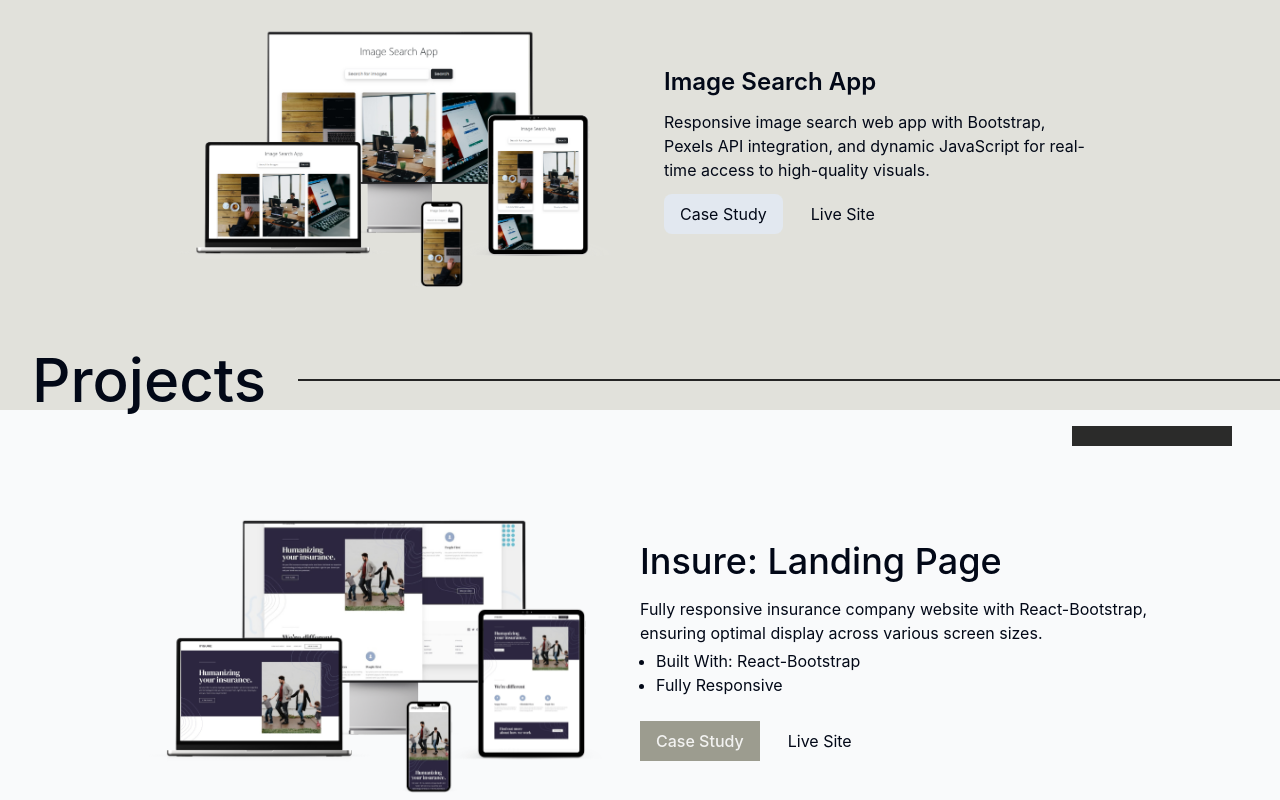
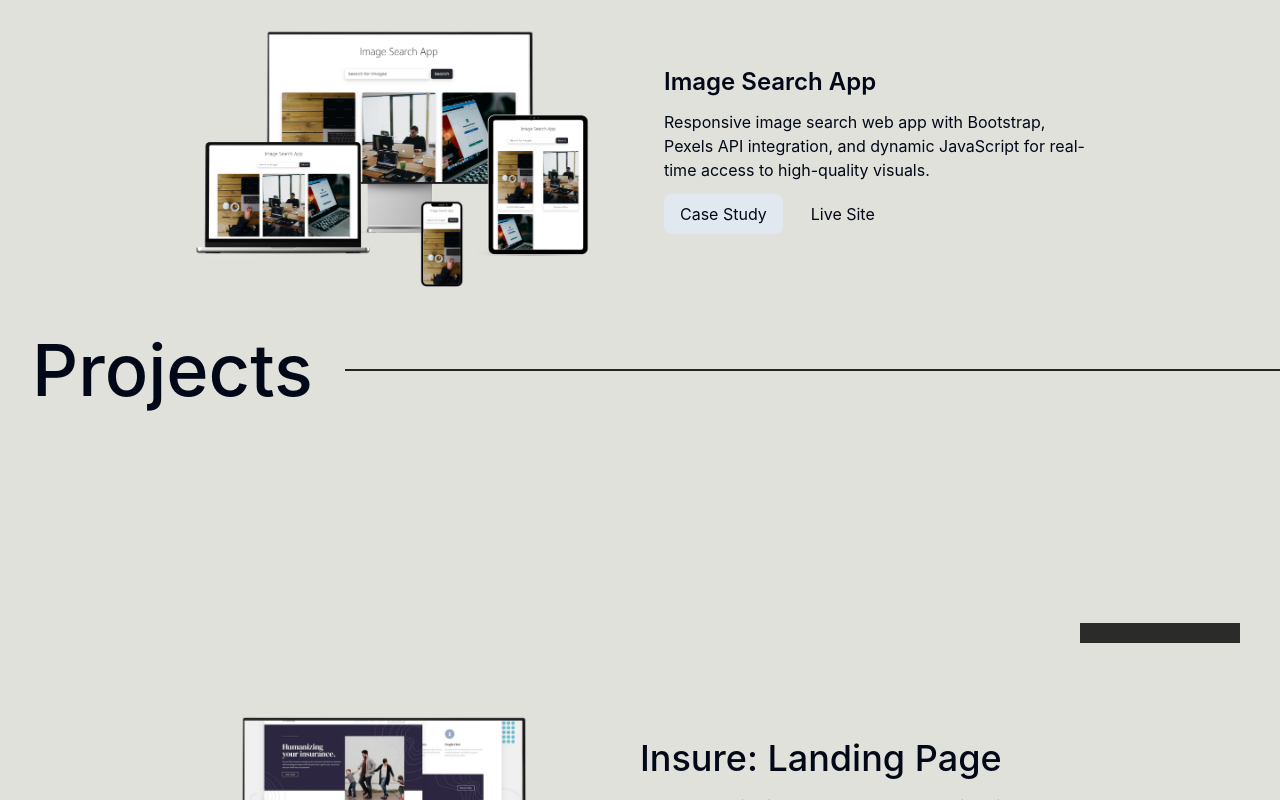
Before and after one commit to Sithu-Aung-Khant/Devfolio_01, a React (Vite) app: page / in a window 1280 px wide. Shown: the part 2000-2800 px from the top of the page. Built offline with nearby package versions, Linux system fonts and the light colour scheme.

Commit message:
Complete Project01

```diff
--- a/src/App.jsx
+++ b/src/App.jsx
@@ -38,8 +38,7 @@ function App() {
       {/* <Qualification /> */}
       <Projects />
       <ProjectsSection />
-      <Project01 />
-      {/* <Footer isDark={isDark} /> */}
+      <Footer isDark={isDark} />
     </div>
   );
 }
--- a/src/components/projects/Project01.jsx
+++ b/src/components/projects/Project01.jsx
@@ -3,28 +3,25 @@ import React from "react";
 const Project01 = () => {
   return (
     <section id="project01">
-      <div className="container mx-auto px-0 md:pt-4 h-dvh bg-gray-50">
+      <div className="container mx-auto px-0 md:pt-4 h-dvh flex flex-col justify-center">
         <div className="flex justify-end">
-          <div className="w-20 h-3 md:w-40 md:h-5 bg-brown03 dark:bg-dim_white mr-12"></div>
+          <div className="w-20 h-3 md:w-40 md:h-5 bg-brown03 dark:bg-dim_white mr-10"></div>
         </div>
         <div className="md:flex items-center mx-auto max-w-screen-lg">
           <div className="md:w-1/2">
             <img className="" src="/insure-landing-page54.png" alt="" />
           </div>
-          <div className="md:w-1/2">
+          <div className="md:w-1/2 pr-4">
             <h1 className="text-4xl font-medium">Insure: Landing Page</h1>
             <p className="pt-4">
-              Fully responsive insurance company website with React-Bootstrap,
+              Fully responsive insurance company website with React Bootstrap,
               ensuring optimal display across various screen sizes.
             </p>
             <ul className="list-disc pl-4 pt-1 pb-6">
               <li>Built With: React-Bootstrap</li>
               <li>Fully Responsive</li>
             </ul>
-            {/* <button className="pl-1 pr-4 py-2 dark:text-dim_white hover:underline hover:font-semibold">
-              <a href="#">Case Study</a>
-            </button> */}
-            <button className="bg-brown text-dim_white px-4 py-2 font-medium">
+            <button className="bg-brown text-dim_white hover:bg-brown02 px-4 py-2 font-medium">
               <a href="#">Case Study</a>
             </button>
             <button className="px-4 py-2 ml-3 dark:text-dim_white hover:underline hover:font-semibold">
--- a/src/components/projects/ProjectsSection.jsx
+++ b/src/components/projects/ProjectsSection.jsx
@@ -3,18 +3,16 @@ import Project01 from "./Project01";
 const ProjectsSection = () => {
   return (
     <section id="projects">
-      <div className="container mx-auto px-0 pt-10">
-        <div className="flex items-center">
-          <h1 className=" text-4xl md:text-6xl px-8 font-medium">Projects</h1>
-          <div className="h-0.5 bg-black dark:bg-dim_white w-full"></div>
-        </div>
-        {/* <Project01 /> */}
+      <div className="flex items-center py-6">
+        <h1 className="text-4xl md:text-7xl px-8 font-medium">Projects</h1>
+        <div className="h-0.5 bg-black dark:bg-dim_white w-full"></div>
+      </div>
+      <Project01 />
 
-        {/* <div className="flex items-center">
+      {/* <div className="flex items-center">
           <div className="h-0.5 bg-black w-full"></div>
-          <h1 className="text-6xl pr-8">Portfolio</h1>
+          <h1 className="text-4xl md:text-7xl pr-8">Portfolio</h1>
         </div> */}
-      </div>
     </section>
   );
 };
```
